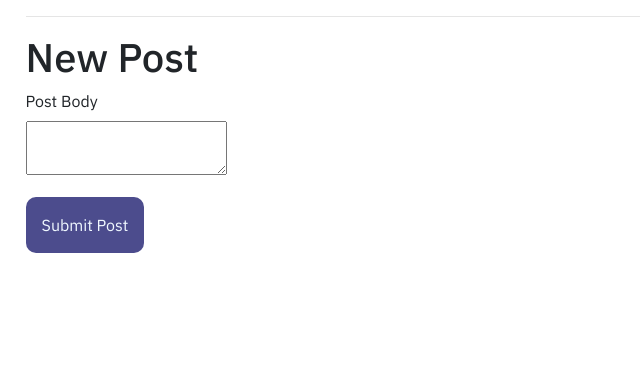
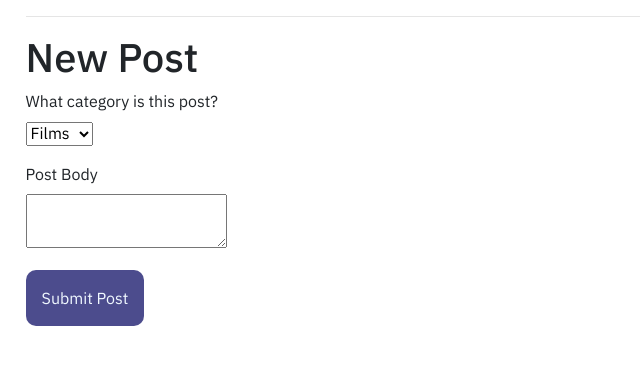
Before and after one commit to MonkeInABox/CITS3403Project, a Flask app: page /newpost in a window 1280 px wide. Shown: the part 66-431 px from the top of the page, without its empty margins (0-640 px from the left). Run offline with Flask 3, Linux system fonts and the light colour scheme; the visitor is signed in with stand-in values (Sample User, id 1); data comes from the database, SQL or seed files in the repository; both versions use the stored data as it was after the commit; some libraries are stand-ins or nearby versions.

Commit message:
Added categories to pages.

```diff
--- a/app/__init__.py
+++ b/app/__init__.py
@@ -26,6 +26,9 @@ def create_app(config_class=Config):
     from app.main import bp as main_bp
     app.register_blueprint(main_bp)
 
+    from app.posts import bp as post_bp
+    app.register_blueprint(post_bp)
+
     return app
 
 from app import models
--- a/app/main/forms.py
+++ b/app/main/forms.py
@@ -6,10 +6,6 @@ class EditProfileForm(FlaskForm):
     about_me = TextAreaField('About me', validators=[Length(min=0, max=140)])
     submit = SubmitField('Submit')
 
-class PostNewPost(FlaskForm):
-    body = TextAreaField('Post Body', validators=[Length(min=0, max=200)])
-    submit = SubmitField('Submit Post')
-
 class PostNewComment(FlaskForm):
     body = TextAreaField('Post Comment', validators=[Length(min=0, max=200)])
     submit = SubmitField('Submit Comment')
--- a/app/main/routes.py
+++ b/app/main/routes.py
@@ -1,5 +1,5 @@
 from flask import render_template, flash, redirect, url_for, request, current_app
-from app.main.forms import EditProfileForm, PostNewPost, PostNewComment
+from app.main.forms import EditProfileForm, PostNewComment
 from flask_login import current_user, login_required
 import sqlalchemy as sa
 from app.models import User, Post, Comment
@@ -25,7 +25,6 @@ def index():
         post_id = request.form.get('post_id')
         print(f"post id: {post_id}")
 
-
         post = Post.query.get(post_id)
         if post:
             new_comment = Comment(body=comment_form.body.data, post_id=post_id, author_id=current_user.id)
@@ -48,32 +47,6 @@ def index():
         prev_url = None
 
     return render_template('index.html', title='Home', posts=posts.items, next_url=next_url, prev_url=prev_url, comment_form=comment_form)
-
-
-@bp.route('/newpost', methods=['GET', 'POST'])
-@login_required
-def newpost():
-    form = PostNewPost()
-    if form.validate_on_submit():
-        post = Post(body=form.body.data, category="Music", user_id=current_user.id)
-        db.session.add(post)
-        db.session.commit()
-
-        flash("Congrats! New post")
-        return redirect(url_for('main.index'))
-    elif request.method == 'GET':
-        return render_template('new_post.html', form=form)
-
-# Categories (can split if need be later on)
-@bp.route('/categories/', defaults={'category': None}, methods=['GET'])
-@bp.route('/categories/<category>/', methods=['GET'])
-def categories(category):
-    '''Categories page'''
-    if category == None:
-        return "Select a category"
-    elif category != "":
-        return f"welcome to the category {category}"
-
 
 # Main profile page
 @bp.route('/profile/', defaults={'username': None}, methods=['GET'])
--- a/app/main/templates/heading.html
+++ b/app/main/templates/heading.html
@@ -20,13 +20,13 @@
       <div class="collapse navbar-collapse" id="navbarSupportedContent">
         <ul class="navbar-nav mr-auto">
           <li>
-            <a class = "nav-link" href="{{ url_for('auth.login') }}">Films</a>
+            <a class = "nav-link" href="{{ url_for('posts.categories', category='Films') }}">Films</a>
           </li>
           <li>
-            <a class = "nav-link" href="{{ url_for('auth.login') }}">Music</a>
+            <a class = "nav-link" href="{{ url_for('posts.categories', category='Music') }}">Music</a>
           </li>
           <li>
-            <a class = "nav-link" href="{{ url_for('auth.login') }}">Books</a>
+            <a class = "nav-link" href="{{ url_for('posts.categories', category='Books') }}">Books</a>
           </li>
           <li>
             <a class = "nav-link" href="{{ url_for('main.profile') }}">Profile</a>
@@ -43,7 +43,7 @@
             <a class = "nav-link" href="{{ url_for('auth.logout') }}">Logout</a>
           </li>
           <li>
-            <a class = "nav-link" href="{{ url_for('main.newpost') }}">New Post</a>
+            <a class = "nav-link" href="{{ url_for('posts.newpost') }}">New Post</a>
           </li>
           {% endif %}
         </ul>
--- a/app/models.py
+++ b/app/models.py
@@ -1,4 +1,5 @@
 from datetime import datetime, timezone
+from flask import current_app, request
 from typing import Optional
 import sqlalchemy as sa
 import sqlalchemy.orm as so
@@ -45,7 +46,7 @@ class Post(db.Model):
 
     body: so.Mapped[str] = so.mapped_column(sa.String(200))
 
-    category: so.Mapped[str] = so.mapped_column(sa.String(40), index=True)
+    category: so.Mapped[str] = so.mapped_column(sa.String(4), index=True)
 
     timestamp: so.Mapped[datetime] = so.mapped_column(index=True, default=lambda: datetime.now(timezone.utc))
 
@@ -62,6 +63,12 @@ class Post(db.Model):
 
     def __repr__(self):
         return '<Post {}>'.format(self.body)
+
+    def get_posts_by_cat(category):
+        page = request.args.get('page', 1, type=int)
+        query = sa.select(Post).filter_by(category=category).order_by(Post.timestamp.desc())
+        posts = db.paginate(query, page=page, per_page=current_app.config['POSTS_PER_PAGE'], error_out=False)
+        return posts
 
 @login.user_loader
 def load_user(id):
--- /dev/null
+++ b/app/posts/__init__.py
@@ -0,0 +1,5 @@
+from flask import Blueprint
+
+bp = Blueprint('posts', __name__, template_folder="templates")
+
+from app.posts import routes
--- /dev/null
+++ b/app/posts/forms.py
@@ -0,0 +1,14 @@
+from flask_wtf import FlaskForm
+from wtforms import SubmitField, TextAreaField, SelectField
+from wtforms.validators import Length
+
+class PostNewPost(FlaskForm):
+    body = TextAreaField('Post Body', validators=[Length(min=0, max=200)])
+    category = SelectField('What category is this post?',
+                           choices=[
+                               ('film', 'Films'),   # DO NOT GO ABOVE 4 CHARS FOR DATABASE VALUE
+                               ('musc', 'Music'),  # DATABASE CAN ONLY HANDLE 4 CHARS!!!
+                               ('book', 'Books')
+                           ],
+                           default='film')
+    submit = SubmitField('Submit Post')
--- /dev/null
+++ b/app/posts/routes.py
@@ -0,0 +1,64 @@
+from flask import render_template, flash, redirect, url_for, request
+from app.posts.forms import PostNewPost
+from app.main.forms import PostNewComment
+from flask_login import current_user, login_required
+from app.models import Post, Comment
+from app.posts import bp
+from app import db
+
+@bp.route('/newpost', methods=['GET', 'POST'])
+@login_required
+def newpost():
+    form = PostNewPost()
+    if form.validate_on_submit():
+        post = Post(body=form.body.data, category=form.category.data, user_id=current_user.id)
+        db.session.add(post)
+        db.session.commit()
+
+        flash("Congrats! New post")
+        return redirect(url_for('main.index'))
+    elif request.method == 'GET':
+        return render_template('new_post.html', form=form)
+
+# Categories (can split if need be later on)
+@bp.route('/categories/', defaults={'category': None}, methods=['GET'])
+@bp.route('/categories/<category>/', methods=['GET', 'POST'])
+def categories(category):
+    '''Categories page'''
+
+    categories = {
+        "Films": "film",
+        "Music": "musc",
+        "Books": "book"
+    }
+
+    if category == None:
+        return url_for('main.index')
+    elif category not in categories:
+        return url_for('main.index')
+
+    comment_form = PostNewComment()
+
+    if comment_form.validate_on_submit() and current_user.is_authenticated:
+        # Create a new comment and associate it with the correct post
+        post_id = request.form.get('post_id')
+        print(f"post id: {post_id}")
+
+        post = Post.query.get(post_id)
+        if post:
+            new_comment = Comment(body=comment_form.body.data, post_id=post_id, author_id=current_user.id)
+            db.session.add(new_comment)
+            db.session.commit()
+    posts = Post.get_posts_by_cat(categories[category])
+
+    if posts.has_next:
+        next_url = url_for('main.index', page=posts.next_num)
+    else:
+        next_url = None
+
+    if posts.has_prev:
+        prev_url = url_for('main.index', page=posts.prev_num)
+    else:
+        prev_url = None
+
+    return render_template('index.html', title=category, posts=posts.items, next_url=next_url, prev_url=prev_url, comment_form=comment_form)
--- a/app/main/templates/new_post.html
+++ b/app/posts/templates/new_post.html
@@ -4,6 +4,10 @@
     <h1>New Post</h1>
     <form action="" method="post">
         {{ form.hidden_tag() }}
+        <p>
+            {{ form.category.label }}<br>
+            {{ form.category }}<br>
+        </p>
         <p>
             {{ form.body.label }}<br>
             {{ form.body(size=32) }}<br>
--- a/migrations/versions/91b6fe8aaa0c_.py
+++ b/migrations/versions/11bfc4bfa31c_.py
@@ -1,8 +1,8 @@
 """empty message
 
-Revision ID: 91b6fe8aaa0c
+Revision ID: 11bfc4bfa31c
 Revises:
-Create Date: 2024-04-18 18:18:09.566039
+Create Date: 2024-05-01 11:18:11.905457
 
 """
 from alembic import op
@@ -10,7 +10,7 @@ import sqlalchemy as sa
 
 
 # revision identifiers, used by Alembic.
-revision = '91b6fe8aaa0c'
+revision = '11bfc4bfa31c'
 down_revision = None
 branch_labels = None
 depends_on = None
```
Also changed, not shown: app.db.
